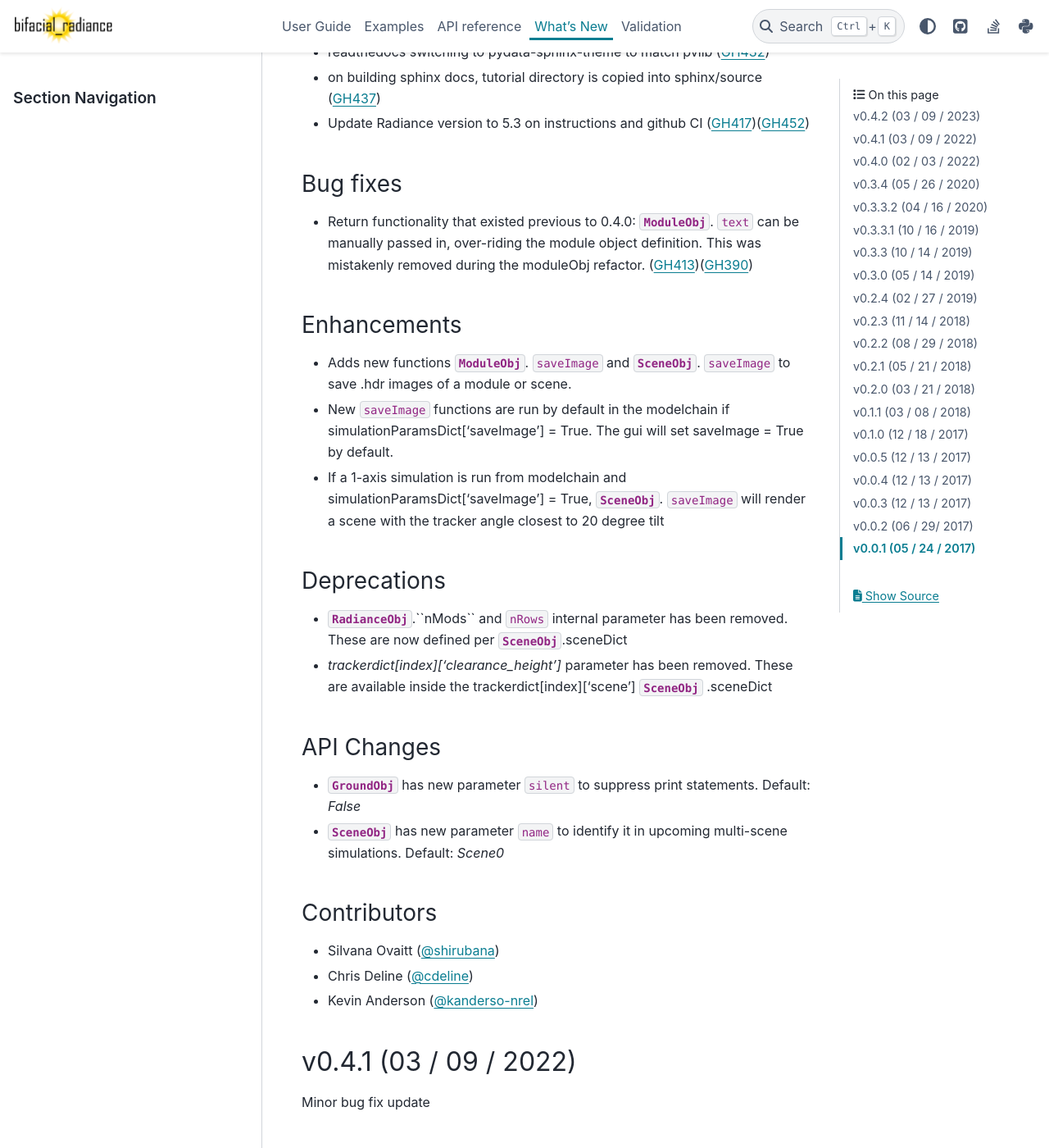
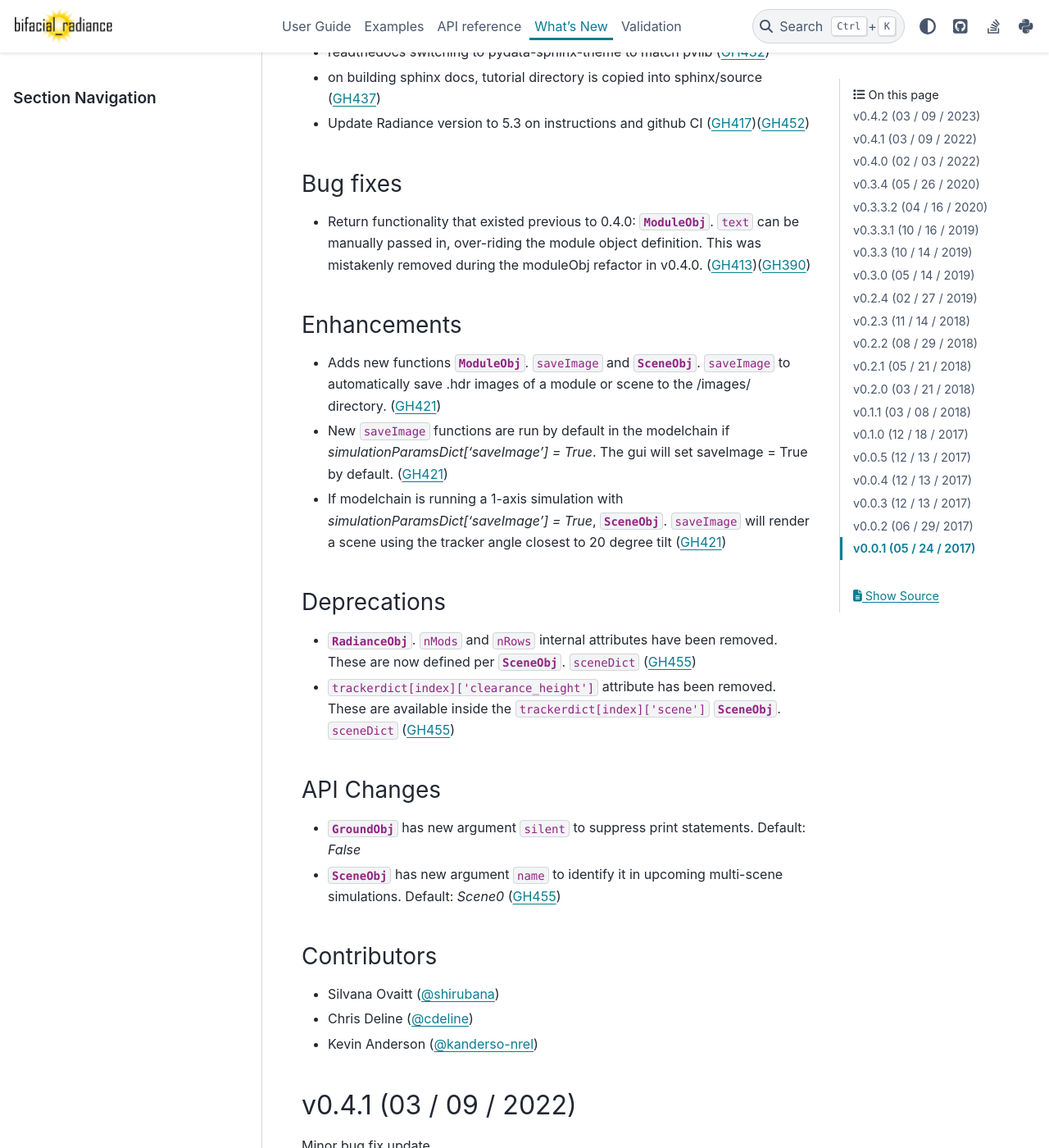
Before and after one commit to NREL/bifacial_radiance, a Sphinx documentation site: the page built from docs/sphinx/source/whatsnew.rst, in a window 1280 px wide and 1400 px high, scrolled down 433 px. Shown: the whole window at 82% size. Built offline with Sphinx 7.4.7 and the PyData theme 0.15.4, drawn with Linux system fonts in a browser that asks for light colours.

Commit message:
Doc updates

```diff
--- a/docs/sphinx/source/manualapi.rst
+++ b/docs/sphinx/source/manualapi.rst
@@ -163,6 +163,8 @@ Functions for visualizing irradiance results
    AnalysisObj.makeFalseColor
    AnalysisObj.makeImage
    SceneObj.showScene
+   SceneObj.saveImage
+   ModuleObj.saveImage
 
 Others
 ------
--- a/docs/sphinx/source/whatsnew/v0.4.2.rst
+++ b/docs/sphinx/source/whatsnew/v0.4.2.rst
@@ -16,26 +16,26 @@ Documentation
 
 Bug fixes
 ~~~~~~~~~
-* Return functionality that existed previous to 0.4.0:  :py:class:`~bifacial_radiance.ModuleObj`. ``text`` can be manually passed in, over-riding the module object definition.  This was mistakenly removed during the moduleObj refactor. (:pull:`413`)(:issue:`390`)
+* Return functionality that existed previous to 0.4.0:  :py:class:`~bifacial_radiance.ModuleObj`. ``text`` can be manually passed in, over-riding the module object definition.  This was mistakenly removed during the moduleObj refactor in v0.4.0. (:pull:`413`)(:issue:`390`)
 
 
 
 Enhancements
 ~~~~~~~~~~~~
-* Adds new functions :py:class:`~bifacial_radiance.ModuleObj`. ``saveImage`` and :py:class:`~bifacial_radiance.SceneObj`. ``saveImage`` to save .hdr images of a module or scene.
-* New ``saveImage`` functions are run by default in the modelchain if simulationParamsDict['saveImage'] = True. The gui will set saveImage = True by default.
-* If a 1-axis simulation is run from modelchain and simulationParamsDict['saveImage'] = True, :py:class:`~bifacial_radiance.SceneObj`. ``saveImage`` will render a scene with the tracker angle closest to 20 degree tilt
+* Adds new functions :py:class:`~bifacial_radiance.ModuleObj`. ``saveImage`` and :py:class:`~bifacial_radiance.SceneObj`. ``saveImage`` to automatically save .hdr images of a module or scene to the /images/ directory. (:issue:`421`)
+* New ``saveImage`` functions are run by default in the modelchain if `simulationParamsDict['saveImage'] = True`. The gui will set saveImage = True by default. (:issue:`421`)
+* If modelchain is running a 1-axis simulation with `simulationParamsDict['saveImage'] = True`, :py:class:`~bifacial_radiance.SceneObj`. ``saveImage`` will render a scene using the tracker angle closest to 20 degree tilt (:issue:`421`)
 
 Deprecations
 ~~~~~~~~~~~~~~
-*  :py:class:`~bifacial_radiance.RadianceObj`.``nMods`` and ``nRows`` internal parameter has been removed. These are now defined per :py:class:`~bifacial_radiance.SceneObj`.sceneDict
-*  `trackerdict[index]['clearance_height']` parameter has been removed. These are available inside the trackerdict[index]['scene'] :py:class:`~bifacial_radiance.SceneObj` .sceneDict
+*  :py:class:`~bifacial_radiance.RadianceObj`. ``nMods`` and ``nRows`` internal attributes have been removed. These are now defined per :py:class:`~bifacial_radiance.SceneObj`. ``sceneDict``  (:pull:`455`)
+*  ``trackerdict[index]['clearance_height']`` attribute has been removed. These are available inside the ``trackerdict[index]['scene']``  :py:class:`~bifacial_radiance.SceneObj`. ``sceneDict``   (:pull:`455`)
 
 
 API Changes
 ~~~~~~~~~~~~
-*  :py:class:`~bifacial_radiance.GroundObj` has new parameter ``silent`` to suppress print statements.  Default: `False`
-*  :py:class:`~bifacial_radiance.SceneObj` has new parameter ``name`` to identify it in upcoming multi-scene simulations.  Default: `Scene0`
+*  :py:class:`~bifacial_radiance.GroundObj` has new argument ``silent`` to suppress print statements.  Default: `False`
+*  :py:class:`~bifacial_radiance.SceneObj` has new argument ``name`` to identify it in upcoming multi-scene simulations.  Default: `Scene0`  (:pull:`455`)
 
 
 
```
Also changed, not shown: 1 other file.
